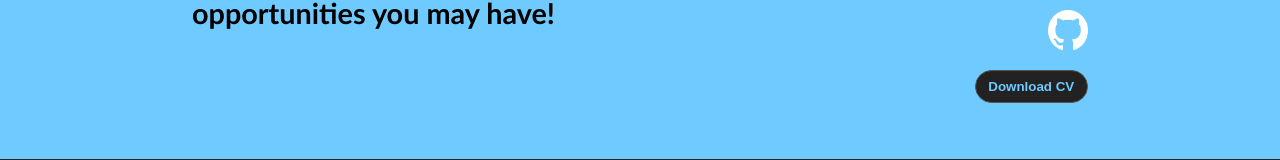
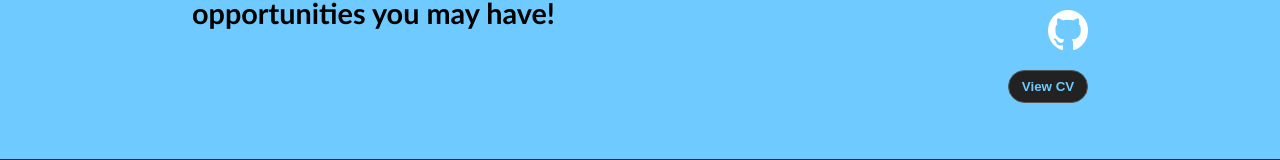
Before and after one commit to WhitworthJoe/Portfolio, a React (Vite) app in the folder Portfolio-website/: page / in a window 1280 px wide. Shown: the part 2687-2847 px from the top of the page. Built offline with nearby package versions, Linux system fonts and the light colour scheme.

Commit message:
added downloadable CV pdf

```diff
--- a/Portfolio-website/src/Components/Contact.jsx
+++ b/Portfolio-website/src/Components/Contact.jsx
@@ -3,6 +3,7 @@ import "./Contact.css";
 import githubIconDark from "./Assets/github-icon.png";
 import githubIconLight from "./Assets/github-icon-light.png";
 import linkedinIcon from "./Assets/LinkedIn_icon.svg.png";
+import joeWhitworthCV from "./Assets/JoeWhitworthCV.pdf"
 
 const Contact = ({ isDarkMode }) => {
   const containerClassName = `contactContainer ${isDarkMode ? "dark-text" : ""}`;
@@ -59,8 +60,8 @@ const Contact = ({ isDarkMode }) => {
             )}
           </a>
         </div>
-        <a className="cvButtonLink" href="./src/Components/Assets/JoeWhitworthCV.docx" download="JoeWhitworthCV.docx">
-        <button className={cvContainer}>Download CV</button>
+        <a className="cvButtonLink" href={joeWhitworthCV} download="JoeWhitworthCV.pdf">
+        <button className={cvContainer}>View CV</button>
       </a>
       </div>
     </div>
```
Also changed, not shown: 6 other files (tests, documents, lock files or other folders).
